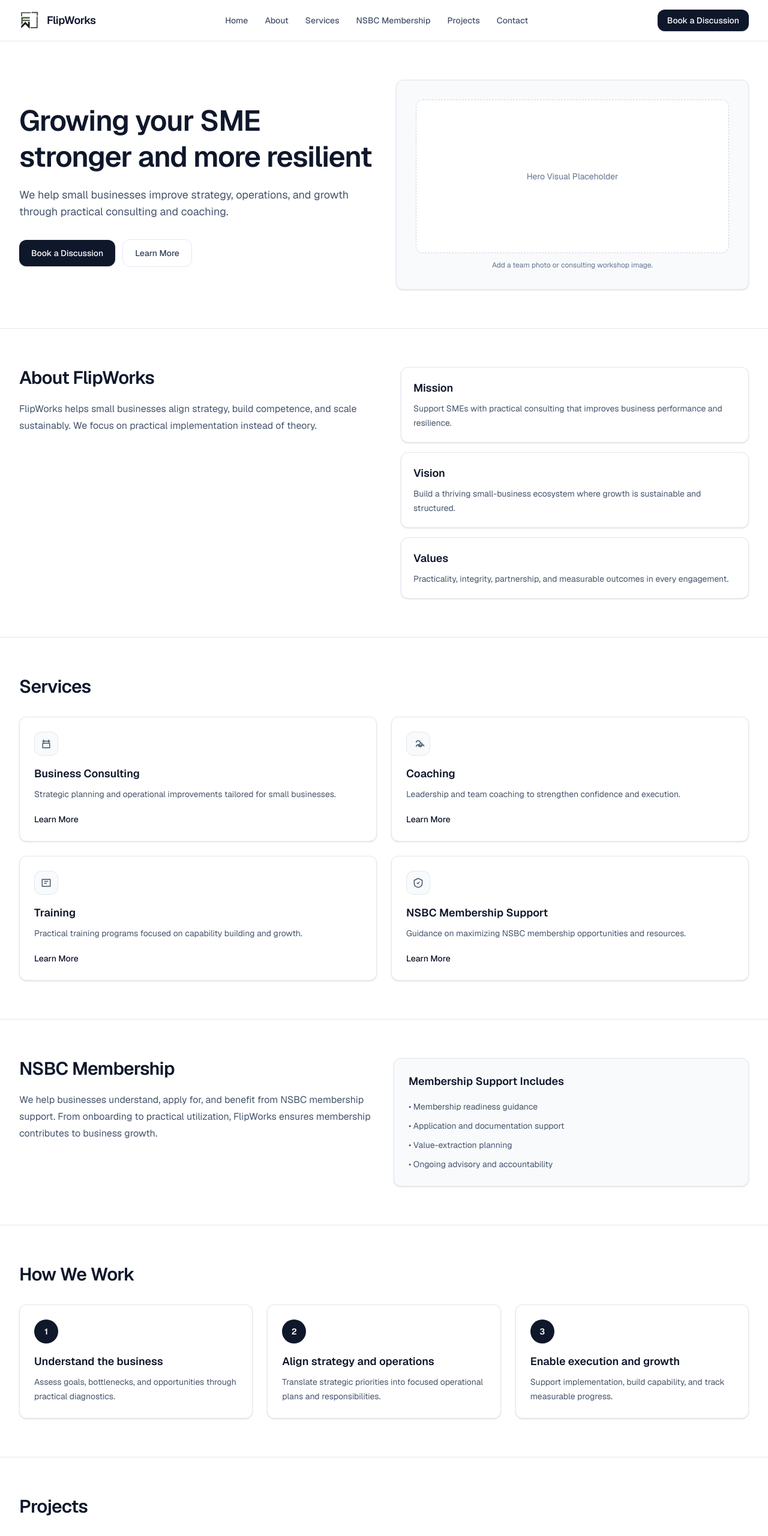
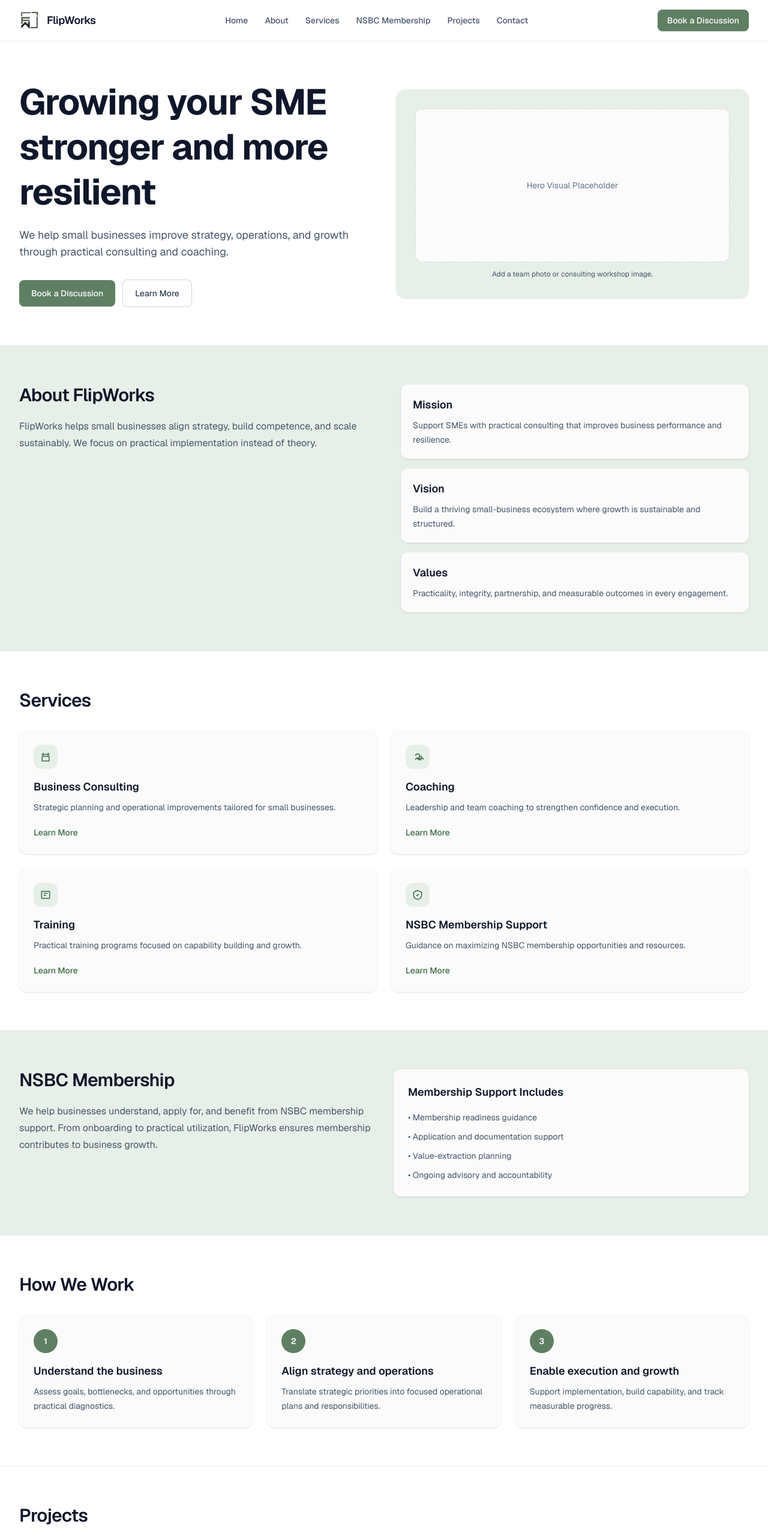
Before and after one commit to SHauny1122/flipwork, a Next.js app: page / in a window 1280 px wide. Shown: the top 2561 px of the page at 60% size. Built offline with nearby package versions, Linux system fonts and the light colour scheme.

Commit message:
Apply green SaaS brand styling across FlipWorks site

```diff
--- a/app/globals.css
+++ b/app/globals.css
@@ -1,7 +1,7 @@
 @import "tailwindcss";
 
 :root {
-  --background: #ffffff;
+  --background: #fafbfa;
   --foreground: #0f172a;
 }
 
--- a/app/page.tsx
+++ b/app/page.tsx
@@ -11,7 +11,7 @@
 
 export default function Home() {
   return (
-    <div className="min-h-screen bg-white text-slate-900">
+    <div className="min-h-screen bg-[#FAFBFA] text-slate-900">
       <Navbar />
       <main>
         <HeroSection />
--- a/components/AboutSection.tsx
+++ b/components/AboutSection.tsx
@@ -15,7 +15,7 @@
 
 export default function AboutSection() {
   return (
-    <section id="about" className="border-b border-slate-200 bg-white py-16">
+    <section id="about" className="border-b border-slate-200 bg-[#E7F0E8] py-16">
       <div className="mx-auto grid w-full max-w-[96rem] grid-cols-1 gap-10 px-4 sm:px-6 lg:grid-cols-2 lg:gap-14 lg:px-8">
         <div className="max-w-2xl">
           <h2 className="text-3xl font-semibold tracking-tight text-slate-900">About FlipWorks</h2>
@@ -27,7 +27,7 @@
 
         <div className="space-y-4">
           {pillars.map((pillar) => (
-            <article key={pillar.title} className="rounded-xl border border-slate-200 bg-white p-5 shadow-sm">
+            <article key={pillar.title} className="rounded-xl bg-[#FAFBFA] p-5 shadow-sm">
               <h3 className="text-lg font-semibold text-slate-900">{pillar.title}</h3>
               <p className="mt-2 text-sm leading-6 text-slate-600">{pillar.text}</p>
             </article>
--- a/components/CTASection.tsx
+++ b/components/CTASection.tsx
@@ -1,14 +1,14 @@
 export default function CTASection() {
   return (
-    <section className="border-b border-slate-200 bg-white py-16">
+    <section className="border-b border-slate-200 bg-[#E7F0E8] py-16">
       <div className="mx-auto w-full max-w-[96rem] px-4 sm:px-6 lg:px-8">
-        <div className="rounded-xl border border-slate-200 bg-slate-50 px-6 py-12 text-center shadow-sm sm:px-10">
+        <div className="rounded-xl bg-[#FAFBFA] px-6 py-12 text-center shadow-sm sm:px-10">
           <h2 className="text-3xl font-semibold tracking-tight text-slate-900">
           Ready to grow your business?
           </h2>
           <a
             href="#contact"
-            className="mt-6 inline-flex rounded-xl bg-slate-900 px-6 py-3 text-sm font-medium text-white shadow-sm transition-colors hover:bg-slate-700"
+            className="mt-6 inline-flex rounded-lg bg-[#5F7F63] px-6 py-3 text-sm font-medium text-white shadow-sm transition-colors hover:bg-[#3F6B45]"
           >
             Book a Discussion
           </a>
--- a/components/ContactSection.tsx
+++ b/components/ContactSection.tsx
@@ -2,7 +2,7 @@
   return (
     <section id="contact" className="border-b border-slate-200 bg-white py-16">
       <div className="mx-auto grid w-full max-w-[96rem] grid-cols-1 gap-10 px-4 sm:px-6 lg:grid-cols-2 lg:items-start lg:px-8">
-        <div className="rounded-xl border border-slate-200 bg-slate-50 p-6 shadow-sm">
+        <div className="rounded-xl bg-[#FAFBFA] p-6 shadow-sm">
           <h2 className="text-3xl font-semibold tracking-tight text-slate-900">Contact</h2>
           <p className="mt-4 text-sm leading-6 text-slate-600">
             Let&apos;s discuss your goals and practical next steps for growth.
@@ -14,7 +14,7 @@
           </div>
         </div>
 
-        <form className="space-y-4 rounded-xl border border-slate-200 bg-white p-6 shadow-sm">
+        <form className="space-y-4 rounded-xl bg-[#FAFBFA] p-6 shadow-sm">
           <div>
             <label htmlFor="name" className="block text-sm font-medium text-slate-800">
               Name
@@ -23,7 +23,7 @@
               id="name"
               name="name"
               type="text"
-              className="mt-1 w-full rounded-xl border border-slate-300 px-3 py-2 text-sm text-slate-900 outline-none transition focus:border-slate-500 focus:ring-2 focus:ring-slate-200"
+              className="mt-1 w-full rounded-xl border border-slate-300 bg-white px-3 py-2 text-sm text-slate-900 outline-none transition focus:border-[#5F7F63] focus:ring-2 focus:ring-[#E7F0E8]"
               placeholder="Your name"
             />
           </div>
@@ -35,7 +35,7 @@
               id="email"
               name="email"
               type="email"
-              className="mt-1 w-full rounded-xl border border-slate-300 px-3 py-2 text-sm text-slate-900 outline-none transition focus:border-slate-500 focus:ring-2 focus:ring-slate-200"
+              className="mt-1 w-full rounded-xl border border-slate-300 bg-white px-3 py-2 text-sm text-slate-900 outline-none transition focus:border-[#5F7F63] focus:ring-2 focus:ring-[#E7F0E8]"
               placeholder="you@example.com"
             />
           </div>
@@ -47,13 +47,13 @@
               id="message"
               name="message"
               rows={4}
-              className="mt-1 w-full rounded-xl border border-slate-300 px-3 py-2 text-sm text-slate-900 outline-none transition focus:border-slate-500 focus:ring-2 focus:ring-slate-200"
+              className="mt-1 w-full rounded-xl border border-slate-300 bg-white px-3 py-2 text-sm text-slate-900 outline-none transition focus:border-[#5F7F63] focus:ring-2 focus:ring-[#E7F0E8]"
               placeholder="How can we help?"
             />
           </div>
           <button
             type="submit"
-            className="rounded-xl bg-slate-900 px-5 py-2.5 text-sm font-medium text-white shadow-sm transition-colors hover:bg-slate-700"
+            className="rounded-lg bg-[#5F7F63] px-5 py-2.5 text-sm font-medium text-white shadow-sm transition-colors hover:bg-[#3F6B45]"
           >
             Send Message
           </button>
--- a/components/Footer.tsx
+++ b/components/Footer.tsx
@@ -10,7 +10,7 @@
 
 export default function Footer() {
   return (
-    <footer className="bg-white py-14">
+    <footer className="bg-[#E7F0E8] py-14">
       <div className="mx-auto grid w-full max-w-[96rem] grid-cols-1 gap-10 px-4 sm:px-6 md:grid-cols-3 lg:px-8">
         <div>
           <div className="flex items-center gap-3">
@@ -27,7 +27,7 @@
           <ul className="mt-3 space-y-2 text-sm">
             {footerLinks.map((link) => (
               <li key={link.href}>
-                <a href={link.href} className="text-slate-600 transition-colors hover:text-slate-900">
+                <a href={link.href} className="text-slate-600 transition-colors hover:text-[#3F6B45]">
                   {link.label}
                 </a>
               </li>
@@ -45,7 +45,7 @@
         </div>
       </div>
 
-      <p className="mx-auto mt-10 w-full max-w-[96rem] border-t border-slate-200 px-4 pt-6 text-xs text-slate-500 sm:px-6 lg:px-8">
+      <p className="mx-auto mt-10 w-full max-w-[96rem] border-t border-[#c6d7c8] px-4 pt-6 text-xs text-slate-500 sm:px-6 lg:px-8">
         © {new Date().getFullYear()} FlipWorks. All rights reserved.
       </p>
     </footer>
--- a/components/HeroSection.tsx
+++ b/components/HeroSection.tsx
@@ -3,7 +3,7 @@
     <section id="home" className="border-b border-slate-200 bg-white py-16">
       <div className="mx-auto grid w-full max-w-[96rem] grid-cols-1 gap-10 px-4 sm:px-6 lg:grid-cols-2 lg:items-center lg:px-8">
         <div className="max-w-2xl">
-          <h1 className="text-4xl font-semibold leading-tight tracking-tight text-slate-900 sm:text-5xl">
+          <h1 className="text-5xl font-bold leading-tight tracking-tight text-slate-900 sm:text-6xl">
             Growing your SME stronger and more resilient
           </h1>
           <p className="mt-5 text-base leading-7 text-slate-600 sm:text-lg">
@@ -13,24 +13,24 @@
           <div className="mt-8 flex flex-col gap-3 sm:flex-row sm:items-center">
             <a
               href="#contact"
-              className="rounded-xl bg-slate-900 px-5 py-3 text-center text-sm font-medium text-white shadow-sm transition-colors hover:bg-slate-700"
+              className="rounded-lg bg-[#5F7F63] px-5 py-3 text-center text-sm font-medium text-white shadow-sm transition-colors hover:bg-[#3F6B45]"
             >
               Book a Discussion
             </a>
             <a
               href="#about"
-              className="rounded-xl border border-slate-200 px-5 py-3 text-center text-sm font-medium text-slate-700 transition-colors hover:bg-slate-50"
+              className="rounded-lg border border-slate-300 px-5 py-3 text-center text-sm font-medium text-slate-700 transition-colors hover:bg-[#E7F0E8]"
             >
               Learn More
             </a>
           </div>
         </div>
 
-        <div className="rounded-xl border border-slate-200 bg-slate-50 p-8 shadow-sm">
-          <div className="flex min-h-64 items-center justify-center rounded-xl border border-dashed border-slate-300 bg-white text-sm text-slate-500">
+        <div className="overflow-hidden rounded-2xl bg-[#E7F0E8] p-8 shadow-sm">
+          <div className="flex min-h-64 items-center justify-center rounded-xl border border-dashed border-[#c6d7c8] bg-[#FAFBFA] text-sm text-slate-500">
             Hero Visual Placeholder
           </div>
-          <p className="mt-3 text-center text-xs text-slate-500">
+          <p className="mt-3 text-center text-xs text-slate-600">
             Add a team photo or consulting workshop image.
           </p>
         </div>
--- a/components/HowWeWorkSection.tsx
+++ b/components/HowWeWorkSection.tsx
@@ -20,8 +20,8 @@
         <h2 className="text-3xl font-semibold tracking-tight text-slate-900">How We Work</h2>
         <div className="mt-8 grid grid-cols-1 gap-5 sm:grid-cols-3 lg:gap-6">
           {steps.map((step, index) => (
-            <article key={step.title} className="rounded-xl border border-slate-200 bg-white p-6 shadow-sm">
-              <div className="flex h-10 w-10 items-center justify-center rounded-full bg-slate-900 text-sm font-semibold text-white">
+            <article key={step.title} className="rounded-xl bg-[#FAFBFA] p-6 shadow-sm">
+              <div className="flex h-10 w-10 items-center justify-center rounded-full bg-[#5F7F63] text-sm font-semibold text-white">
                 {index + 1}
               </div>
               <h3 className="mt-4 text-lg font-semibold text-slate-900">{step.title}</h3>
--- a/components/NSBCMembershipSection.tsx
+++ b/components/NSBCMembershipSection.tsx
@@ -1,6 +1,6 @@
 export default function NSBCMembershipSection() {
   return (
-    <section id="nsbc-membership" className="border-b border-slate-200 bg-white py-16">
+    <section id="nsbc-membership" className="border-b border-slate-200 bg-[#E7F0E8] py-16">
       <div className="mx-auto grid w-full max-w-[96rem] grid-cols-1 gap-8 px-4 sm:px-6 lg:grid-cols-2 lg:items-start lg:px-8">
         <div className="max-w-2xl">
           <h2 className="text-3xl font-semibold tracking-tight text-slate-900">NSBC Membership</h2>
@@ -11,7 +11,7 @@
           </p>
         </div>
 
-        <div className="rounded-xl border border-slate-200 bg-slate-50 p-6 shadow-sm">
+        <div className="rounded-xl bg-[#FAFBFA] p-6 shadow-sm">
           <h3 className="text-lg font-semibold text-slate-900">Membership Support Includes</h3>
           <ul className="mt-4 space-y-2 text-sm leading-6 text-slate-600">
             <li>• Membership readiness guidance</li>
--- a/components/Navbar.tsx
+++ b/components/Navbar.tsx
@@ -29,7 +29,7 @@
               <li key={link.href}>
                 <a
                   href={link.href}
-                  className="text-sm font-medium text-slate-600 transition-colors hover:text-slate-900"
+                  className="text-sm font-medium text-slate-600 transition-colors hover:text-[#3F6B45]"
                 >
                   {link.label}
                 </a>
@@ -39,7 +39,7 @@
 
           <a
             href="#contact"
-            className="hidden rounded-xl bg-slate-900 px-4 py-2 text-sm font-medium text-white shadow-sm transition-colors hover:bg-slate-700 md:inline-flex"
+            className="hidden rounded-lg bg-[#5F7F63] px-4 py-2 text-sm font-medium text-white shadow-sm transition-colors hover:bg-[#3F6B45] md:inline-flex"
           >
             Book a Discussion
           </a>
@@ -47,7 +47,7 @@
           <button
             type="button"
             onClick={() => setMenuOpen((prev) => !prev)}
-            className="inline-flex rounded-xl border border-slate-200 px-3 py-2 text-sm font-medium text-slate-700 shadow-sm md:hidden"
+            className="inline-flex rounded-lg border border-slate-200 px-3 py-2 text-sm font-medium text-slate-700 shadow-sm transition-colors hover:bg-[#E7F0E8] md:hidden"
             aria-expanded={menuOpen}
             aria-controls="mobile-nav"
           >
@@ -61,7 +61,7 @@
               <a
                 href={link.href}
                 onClick={() => setMenuOpen(false)}
-                className="block rounded-xl border border-slate-200 px-3 py-2 text-sm font-medium text-slate-700"
+                className="block rounded-lg border border-slate-200 px-3 py-2 text-sm font-medium text-slate-700 transition-colors hover:bg-[#E7F0E8]"
               >
                 {link.label}
               </a>
@@ -71,7 +71,7 @@
             <a
               href="#contact"
               onClick={() => setMenuOpen(false)}
-              className="inline-flex justify-center rounded-xl bg-slate-900 px-4 py-2 text-sm font-medium text-white shadow-sm"
+              className="inline-flex justify-center rounded-lg bg-[#5F7F63] px-4 py-2 text-sm font-medium text-white shadow-sm transition-colors hover:bg-[#3F6B45]"
             >
               Book a Discussion
             </a>
--- a/components/ProjectsSection.tsx
+++ b/components/ProjectsSection.tsx
@@ -20,8 +20,8 @@
         <h2 className="text-3xl font-semibold tracking-tight text-slate-900">Projects</h2>
         <div className="mt-8 grid grid-cols-1 gap-5 md:grid-cols-2 lg:grid-cols-3 lg:gap-6">
           {projects.map((project) => (
-            <article key={project.title} className="rounded-xl border border-slate-200 bg-white p-5 shadow-sm">
-              <div className="flex h-40 items-center justify-center rounded-xl border border-dashed border-slate-300 bg-slate-50 text-sm text-slate-500">
+            <article key={project.title} className="rounded-xl bg-[#FAFBFA] p-5 shadow-sm">
+              <div className="flex h-40 items-center justify-center rounded-xl border border-dashed border-[#c6d7c8] bg-[#E7F0E8] text-sm text-slate-600">
                 Project Image Placeholder
               </div>
               <h3 className="mt-4 text-lg font-semibold text-slate-900">{project.title}</h3>
--- a/components/ServicesSection.tsx
+++ b/components/ServicesSection.tsx
@@ -46,15 +46,15 @@
         <h2 className="text-3xl font-semibold tracking-tight text-slate-900">Services</h2>
         <div className="mt-8 grid grid-cols-1 gap-5 sm:grid-cols-2 lg:gap-6">
           {services.map((service) => (
-            <article key={service.title} className="rounded-xl border border-slate-200 bg-white p-6 shadow-sm">
-              <div className="inline-flex h-10 w-10 items-center justify-center rounded-xl border border-slate-200 bg-slate-50 text-slate-600">
+            <article key={service.title} className="rounded-xl bg-[#FAFBFA] p-6 shadow-sm">
+              <div className="inline-flex h-10 w-10 items-center justify-center rounded-xl bg-[#E7F0E8] text-[#3F6B45]">
                 {service.icon}
               </div>
               <h3 className="mt-4 text-lg font-semibold text-slate-900">{service.title}</h3>
               <p className="mt-2 text-sm leading-6 text-slate-600">{service.description}</p>
               <a
                 href="#contact"
-                className="mt-5 inline-flex text-sm font-medium text-slate-900 underline-offset-4 hover:underline"
+                className="mt-5 inline-flex text-sm font-medium text-[#3F6B45] underline-offset-4 hover:underline"
               >
                 Learn More
               </a>
```
